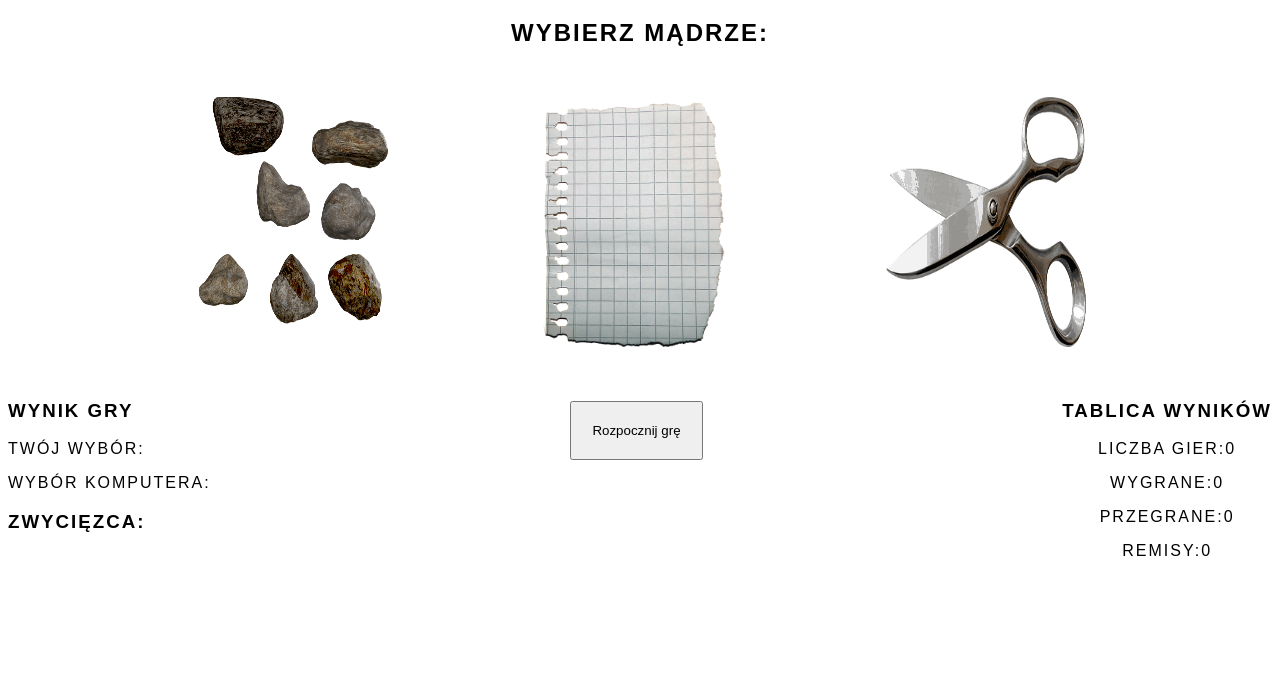
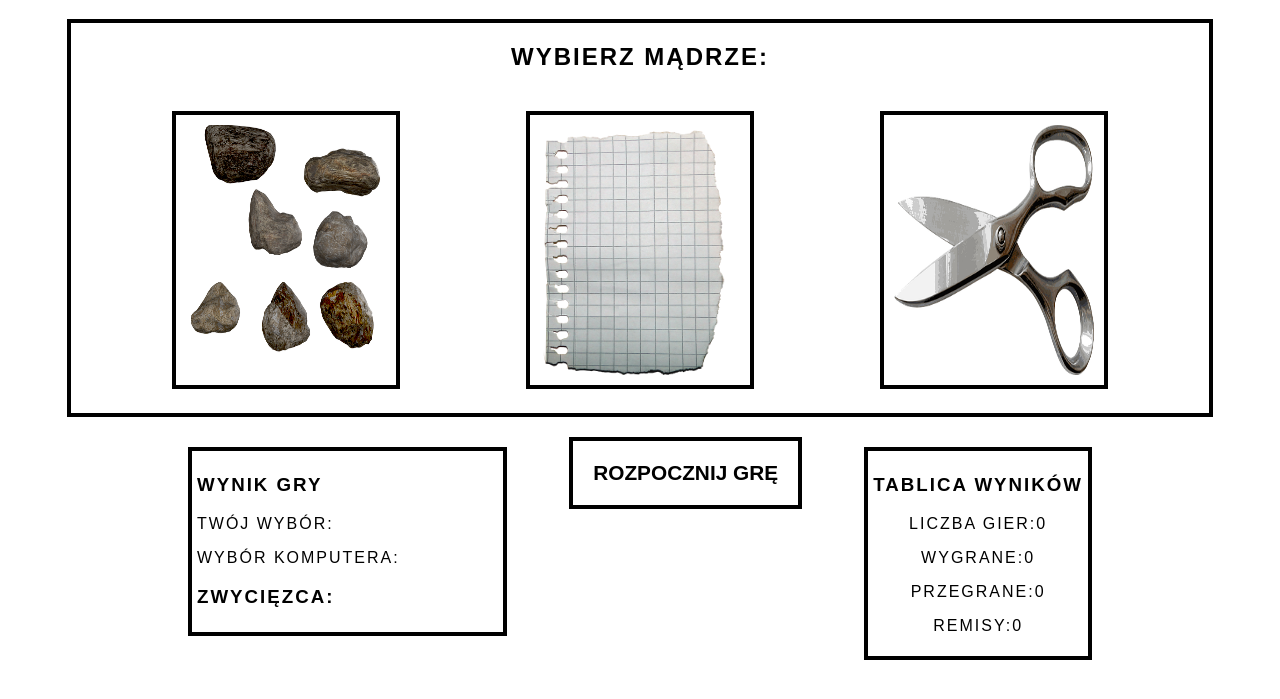
Before and after one commit to Rycerzyk87/JavaScript-Tasks, a plain HTML site: page RockPaperScissors/index.html in a window 1280 px wide. Shown: the part 61-760 px from the top of the page. Drawn offline with Linux system fonts and the light colour scheme.

Commit message:
sections styles

```diff
--- a/RockPaperScissors/game.css
+++ b/RockPaperScissors/game.css
@@ -3,22 +3,44 @@
     font-family: Arial, Helvetica, sans-serif;
     text-transform: uppercase;
     letter-spacing: 2px;
+
 }
 img{
     width: 200px;
     height: 250px;
     margin: 20px 60px;
     padding: 10px;
+    border: 4px solid black;
 }
 button{
     margin: 20px;
     padding: 20px;
+    text-transform: uppercase;
+    color: black;
+    font-weight: 800;
+    font-size: 130%;
+    background-color: white;
+    border: 4px solid black;
 
 }
 .panel-left{
+    width: 301px;
     float: left;
     text-align: left;
+    margin-left: 180px;
+    margin-top: 30px;
+    padding: 5px;
+    border: 4px solid black;
 }
 .panel-right{
     float: right;
+    margin-right: 180px;
+    margin-top: 30px;
+    padding: 5px;
+    border: 4px solid black;
 }
+.select {
+    width: 90%;
+    margin: 0 auto;
+    border: 4px solid black;
+}
```
